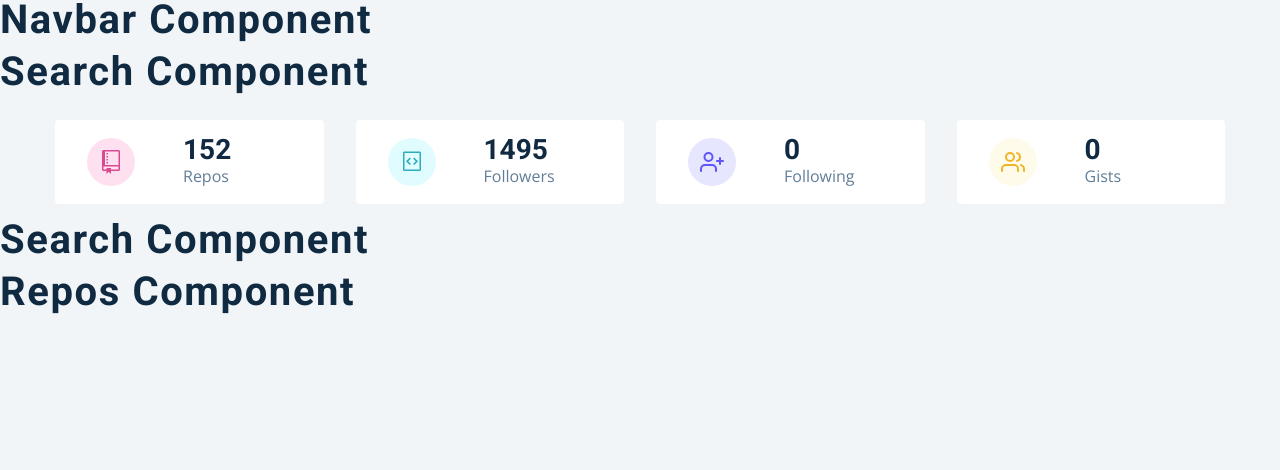
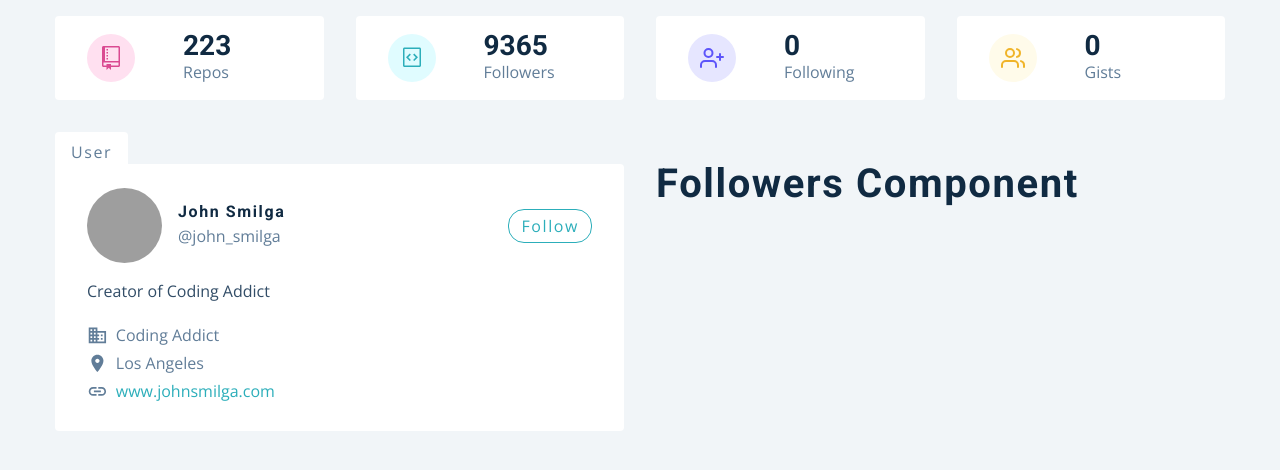
Before and after one commit to rafuj/search-github-users, a React (Create React App) app: page / in a window 1280 px wide. Shown: the top 470 px of the page. Built offline with nearby package versions, Linux system fonts and the light colour scheme; grey boxes are pictures that could not be loaded.

Commit message:
Complete User Card Design with mocData

```diff
--- a/src/components/Card.js
+++ b/src/components/Card.js
@@ -1,9 +1,43 @@
-import React from 'react';
-import { GithubContext } from '../context/context';
-import styled from 'styled-components';
-import { MdBusiness, MdLocationOn, MdLink } from 'react-icons/md';
+import React from "react";
+import { MdBusiness, MdLink, MdLocationOn } from "react-icons/md";
+import styled from "styled-components";
+import { GithubContext } from "../context/context";
 const Card = () => {
-  return <h2>card component</h2>;
+	const { githubUser } = React.useContext(GithubContext);
+	const {
+		avatar_url,
+		html_url,
+		name,
+		company,
+		blog,
+		bio,
+		location,
+		twitter_username,
+	} = githubUser;
+	return (
+		<Wrapper>
+			<header>
+				<img src={avatar_url} alt={name} />
+				<div>
+					<h4>{name}</h4>
+					<p>@{twitter_username || "john doe"}</p>
+				</div>
+				<a href={html_url}>follow</a>
+			</header>
+			<p className="bio">{bio}</p>
+			<div className="links">
+				<p>
+					<MdBusiness /> {company}
+				</p>
+				<p>
+					<MdLocationOn /> {location || "Earth"}
+				</p>
+				<a href={`https://${blog}`}>
+					<MdLink /> {blog}
+				</a>
+			</div>
+		</Wrapper>
+	);
 };
 const Wrapper = styled.article`
 	background: var(--clr-white);
@@ -13,7 +47,7 @@
 	border-bottom-right-radius: var(--radius);
 	position: relative;
 	&::before {
-    content: 'user';
+		content: "user";
 		position: absolute;
 		top: 0;
 		left: 0;
--- a/src/components/Info.js
+++ b/src/components/Info.js
@@ -7,6 +7,7 @@
 const UserInfo = () => {
 	const { githubUser } = React.useContext(GithubContext);
 	const { public_repos, followers, following, public_gists } = githubUser;
+	console.log(githubUser);
 
 	const items = [
 		{
--- a/src/components/User.js
+++ b/src/components/User.js
@@ -1,9 +1,16 @@
-import React from 'react';
-import styled from 'styled-components';
-import Card from './Card';
-import Followers from './Followers';
+import React from "react";
+import styled from "styled-components";
+import Card from "./Card";
+import Followers from "./Followers";
 const User = () => {
-  return <h2>search component</h2>;
+	return (
+		<section className="section">
+			<Wrapper className="section-center">
+				<Card></Card>
+				<Followers></Followers>
+			</Wrapper>
+		</section>
+	);
 };
 
 const Wrapper = styled.div`
--- a/src/context/mockData.js/mockUser.js
+++ b/src/context/mockData.js/mockUser.js
@@ -1,37 +1,37 @@
 export default {
-  login: 'john-smilga',
+	login: "john-smilga",
 	id: 42133389,
-  node_id: 'MDQ6VXNlcjQyMTMzMzg5',
-  avatar_url: 'https://avatars3.githubusercontent.com/u/42133389?v=4',
-  gravatar_id: '',
-  url: 'https://api.github.com/users/john-smilga',
-  html_url: 'https://github.com/john-smilga',
-  followers_url: 'https://api.github.com/users/john-smilga/followers',
+	node_id: "MDQ6VXNlcjQyMTMzMzg5",
+	avatar_url: "https://avatars.githubusercontent.com/u/42133389?v=4",
+	gravatar_id: "",
+	url: "https://api.github.com/users/john-smilga",
+	html_url: "https://github.com/john-smilga",
+	followers_url: "https://api.github.com/users/john-smilga/followers",
 	following_url:
-    'https://api.github.com/users/john-smilga/following{/other_user}',
-  gists_url: 'https://api.github.com/users/john-smilga/gists{/gist_id}',
+		"https://api.github.com/users/john-smilga/following{/other_user}",
+	gists_url: "https://api.github.com/users/john-smilga/gists{/gist_id}",
 	starred_url:
-    'https://api.github.com/users/john-smilga/starred{/owner}{/repo}',
-  subscriptions_url: 'https://api.github.com/users/john-smilga/subscriptions',
-  organizations_url: 'https://api.github.com/users/john-smilga/orgs',
-  repos_url: 'https://api.github.com/users/john-smilga/repos',
-  events_url: 'https://api.github.com/users/john-smilga/events{/privacy}',
+		"https://api.github.com/users/john-smilga/starred{/owner}{/repo}",
+	subscriptions_url: "https://api.github.com/users/john-smilga/subscriptions",
+	organizations_url: "https://api.github.com/users/john-smilga/orgs",
+	repos_url: "https://api.github.com/users/john-smilga/repos",
+	events_url: "https://api.github.com/users/john-smilga/events{/privacy}",
 	received_events_url:
-    'https://api.github.com/users/john-smilga/received_events',
-  type: 'User',
+		"https://api.github.com/users/john-smilga/received_events",
+	type: "User",
 	site_admin: false,
-  name: 'John Smilga',
-  company: 'Coding Addict',
-  blog: 'www.johnsmilga.com',
-  location: 'Los Angeles',
+	name: "John Smilga",
+	company: "Coding Addict",
+	blog: "www.johnsmilga.com",
+	location: "Los Angeles",
 	email: null,
 	hireable: null,
-  bio: 'Creator of Coding Addict',
-  twitter_username: 'john_smilga',
-  public_repos: 152,
+	bio: "Creator of Coding Addict",
+	twitter_username: "john_smilga",
+	public_repos: 223,
 	public_gists: 0,
-  followers: 1495,
+	followers: 9365,
 	following: 0,
-  created_at: '2018-08-06T06:48:23Z',
-  updated_at: '2020-07-08T05:01:32Z',
+	created_at: "2018-08-06T06:48:23Z",
+	updated_at: "2022-02-18T18:01:36Z",
 };
--- a/src/pages/Dashboard.js
+++ b/src/pages/Dashboard.js
@@ -1,15 +1,15 @@
 import React from "react";
-import { Info, Navbar, Repos, Search, User } from "../components";
+import { Info, User } from "../components";
 // import loadingImage from '../images/preloader.gif';
 // import { GithubContext } from '../context/context';
 const Dashboard = () => {
 	return (
 		<main>
-			<Navbar></Navbar>
-			<Search />
+			{/* <Navbar></Navbar> */}
+			{/* <Search /> */}
 			<Info />
 			<User />
-			<Repos />
+			{/* <Repos /> */}
 		</main>
 	);
 };
```
Lines whose indentation alone changed are shown as unchanged.
